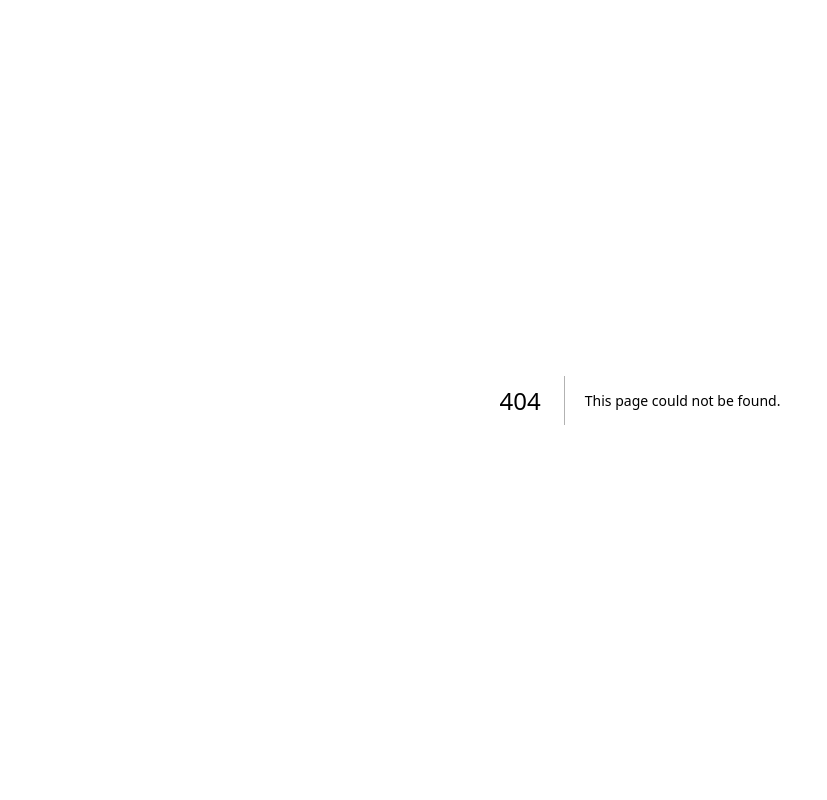
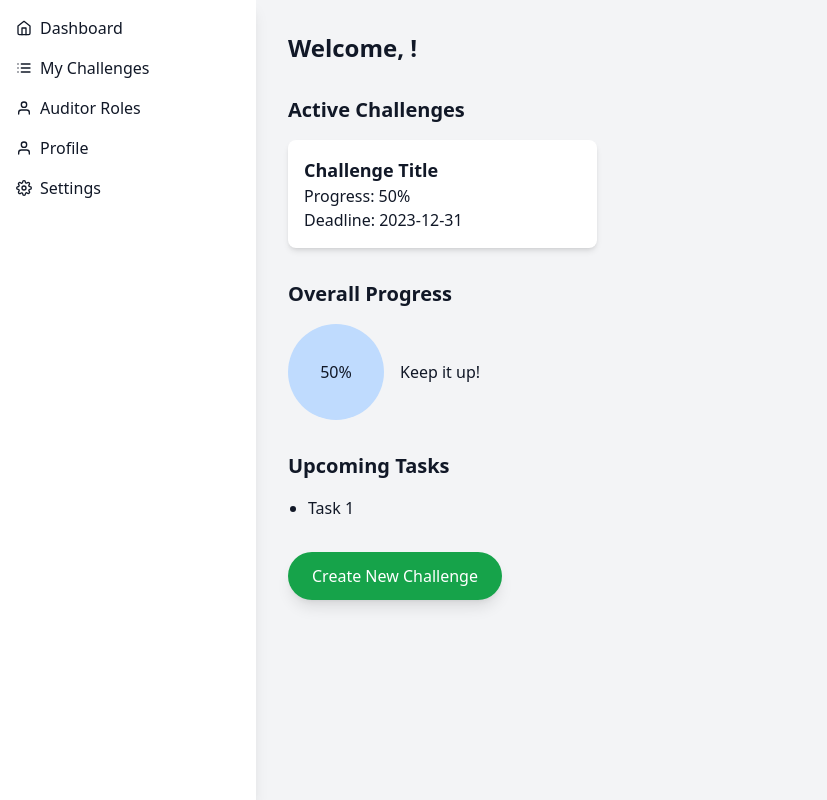
Before and after one commit to heytulsiprasad/progress-pals, a Next.js app: page /dashboard in a window 1280 px wide. Before the commit this address had no page. Shown: the whole page, without its empty margins (0-827 px from the left). Built offline with nearby package versions, Linux system fonts and the light colour scheme; no server answers.

Commit message:
Add firebase and basic dashboard

```diff
--- /dev/null
+++ b/app/dashboard/page.tsx
@@ -0,0 +1,111 @@
+"use client";
+
+import { useEffect, useState } from "react";
+import { auth, db } from "../../firebaseConfig";
+import { doc, getDoc } from "firebase/firestore";
+import { FiHome, FiList, FiUser, FiSettings } from "react-icons/fi";
+
+/**
+ * Dashboard for signed-in users.
+ */
+const Dashboard = () => {
+  const [userName, setUserName] = useState("");
+
+  useEffect(() => {
+    const fetchUserData = async () => {
+      const user = auth.currentUser;
+      if (user) {
+        const userDocRef = doc(db, "users", user.uid);
+        const userDoc = await getDoc(userDocRef);
+        if (userDoc.exists()) {
+          setUserName(userDoc.data().name);
+        }
+      }
+    };
+    fetchUserData();
+  }, []);
+
+  return (
+    <div className="flex min-h-screen bg-gray-100">
+      {/* Sidebar */}
+      <aside className="w-64 bg-white shadow-lg sticky top-0 h-screen">
+        <nav className="flex flex-col p-4 space-y-4">
+          <a href="/dashboard" className="flex items-center space-x-2">
+            <FiHome />
+            <span>Dashboard</span>
+          </a>
+          <a href="/challenges" className="flex items-center space-x-2">
+            <FiList />
+            <span>My Challenges</span>
+          </a>
+          <a href="/auditor-roles" className="flex items-center space-x-2">
+            <FiUser />
+            <span>Auditor Roles</span>
+          </a>
+          <a href="/profile" className="flex items-center space-x-2">
+            <FiUser />
+            <span>Profile</span>
+          </a>
+          <a href="/settings" className="flex items-center space-x-2">
+            <FiSettings />
+            <span>Settings</span>
+          </a>
+        </nav>
+      </aside>
+
+      {/* Main Content */}
+      <main className="flex-1 p-8">
+        {/* Header */}
+        <header className="flex justify-between items-center mb-8">
+          <h1 className="text-2xl font-bold">Welcome, {userName}!</h1>
+          {/* Optional: Add search bar or notifications icon */}
+        </header>
+
+        {/* Challenge Summary Section */}
+        <section className="mb-8">
+          <h2 className="text-xl font-semibold mb-4">Active Challenges</h2>
+          <div className="grid gap-4 grid-cols-3 md:grid-cols-1">
+            {/* Example challenge card */}
+            <div className="p-4 bg-white rounded-lg shadow-md">
+              <h3 className="text-lg font-semibold">Challenge Title</h3>
+              <p>Progress: 50%</p>
+              <p>Deadline: 2023-12-31</p>
+            </div>
+            {/* Add more challenge cards as needed */}
+          </div>
+        </section>
+
+        {/* Progress Tracker */}
+        <section className="mb-8">
+          <h2 className="text-xl font-semibold mb-4">Overall Progress</h2>
+          <div className="flex items-center space-x-4">
+            {/* Example circular progress chart */}
+            <div className="w-24 h-24 bg-blue-200 rounded-full flex items-center justify-center">
+              50%
+            </div>
+            <p>Keep it up!</p>
+          </div>
+        </section>
+
+        {/* Upcoming Tasks */}
+        <section className="mb-8">
+          <h2 className="text-xl font-semibold mb-4">Upcoming Tasks</h2>
+          <ul className="list-disc pl-5">
+            {/* Example task */}
+            <li>Task 1</li>
+            {/* Add more tasks as needed */}
+          </ul>
+        </section>
+
+        {/* Call-to-Action Button */}
+        <div className="mb-8">
+          <button className="px-6 py-3 bg-green-600 text-white rounded-full shadow-lg hover:bg-green-700 transition">
+            Create New Challenge
+          </button>
+        </div>
+      </main>
+    </div>
+  );
+};
+
+export default Dashboard;
--- a/app/page.tsx
+++ b/app/page.tsx
@@ -1,7 +1,44 @@
+"use client";
+
 import clsx from "clsx";
 import { FiExternalLink } from "react-icons/fi";
+import { useRouter } from "next/navigation";
+import { auth, db, provider, signInWithPopup } from "../firebaseConfig";
+import { doc, getDoc, setDoc } from "firebase/firestore";
 
 export default function Home() {
+  const router = useRouter();
+
+  const handleGetStarted = async () => {
+    try {
+      // Sign in or sign up with Google
+      const result = await signInWithPopup(auth, provider);
+      const user = result.user;
+
+      // Check if the user already exists in Firestore
+      const userDocRef = doc(db, "users", user.uid);
+      const userDoc = await getDoc(userDocRef);
+
+      if (!userDoc.exists()) {
+        // Create a new user document if it doesn't exist
+        await setDoc(userDocRef, {
+          name: user.displayName || "Anonymous",
+          email: user.email,
+          photoURL: user.photoURL || null,
+          createdAt: new Date().toISOString(),
+        });
+        console.log("New user document created!");
+      } else {
+        console.log("User already exists in Firestore!");
+      }
+
+      //  Redirect to dashboard
+      router.push("/dashboard");
+    } catch (error) {
+      console.error("Error signing in: ", error);
+    }
+  };
+
   return (
     <div
       className={clsx(
@@ -12,7 +49,10 @@ export default function Home() {
       <header className="text-center py-16">
         <h1 className="text-6xl font-bold text-blue-600">ProgressPals</h1>
         <p className="mt-4 text-xl lgmax:text-2xl">Apes Together Strong 🦍</p>
-        <button className="mt-8 px-6 py-3 bg-blue-600 text-white rounded-full shadow-lg hover:bg-blue-700 transition">
+        <button
+          onClick={handleGetStarted}
+          className="mt-8 px-6 py-3 bg-blue-600 text-white rounded-full shadow-lg hover:bg-blue-700 transition"
+        >
           Get Started
         </button>
       </header>
--- /dev/null
+++ b/firebaseConfig.ts
@@ -0,0 +1,19 @@
+import { initializeApp } from "firebase/app";
+import { getAuth, GoogleAuthProvider, signInWithPopup } from "firebase/auth";
+import { getFirestore } from "firebase/firestore";
+
+const firebaseConfig = {
+  apiKey: process.env.NEXT_PUBLIC_FIREBASE_API_KEY,
+  authDomain: process.env.NEXT_PUBLIC_FIREBASE_AUTH_DOMAIN,
+  projectId: process.env.NEXT_PUBLIC_FIREBASE_PROJECT_ID,
+  storageBucket: process.env.NEXT_PUBLIC_FIREBASE_STORAGE_BUCKET,
+  messagingSenderId: process.env.NEXT_PUBLIC_FIREBASE_MESSAGING_SENDER_ID,
+  appId: process.env.NEXT_PUBLIC_FIREBASE_APP_ID,
+};
+
+const app = initializeApp(firebaseConfig);
+const auth = getAuth(app);
+const db = getFirestore(app);
+const provider = new GoogleAuthProvider();
+
+export { db, auth, provider, signInWithPopup };
--- a/package.json
+++ b/package.json
@@ -10,6 +10,7 @@
   },
   "dependencies": {
     "clsx": "^2.1.1",
+    "firebase": "^11.1.0",
     "next": "15.1.4",
     "react": "^19.0.0",
     "react-dom": "^19.0.0",
```
Also changed, not shown: 2 other files (tests, documents, lock files or other folders).
